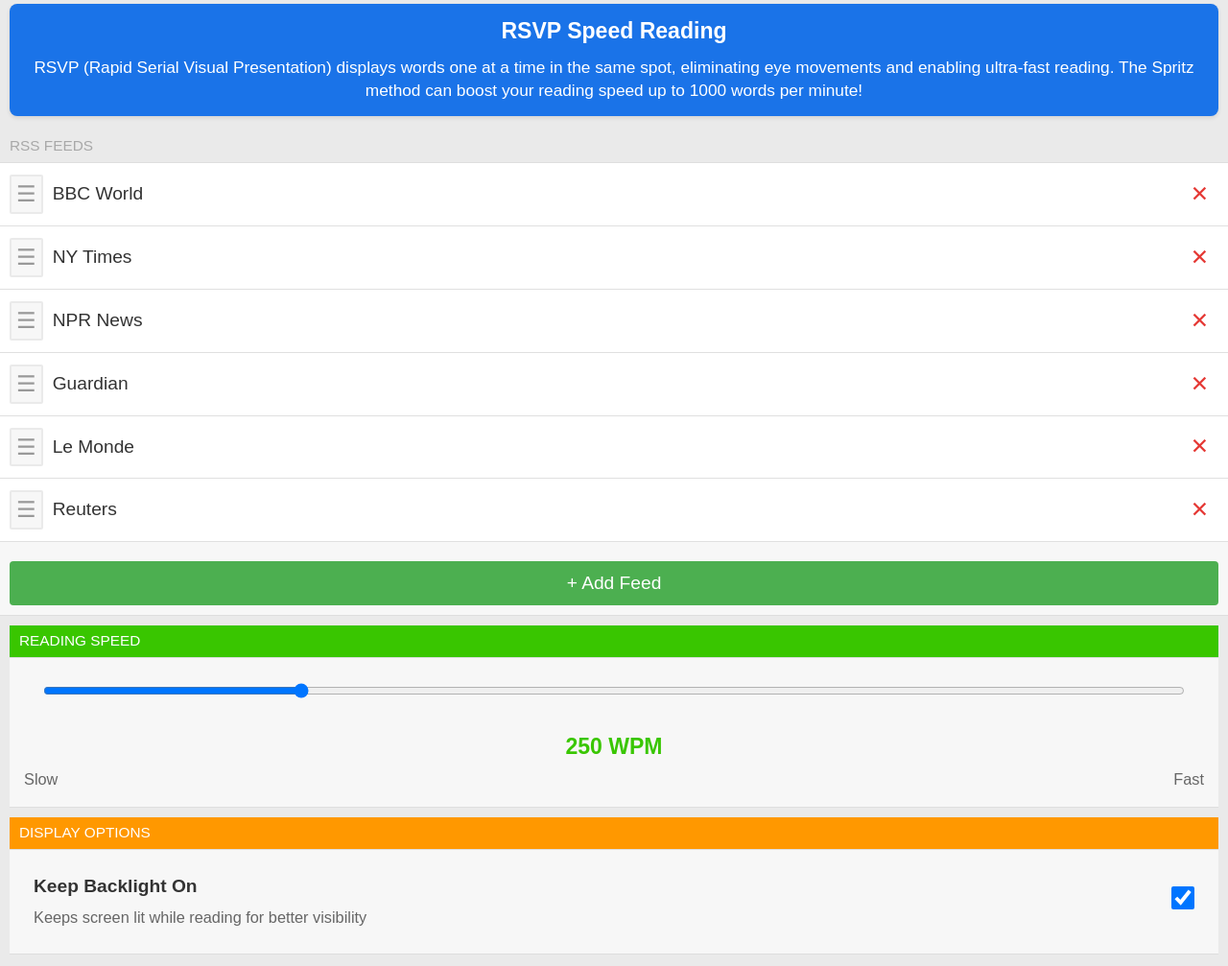
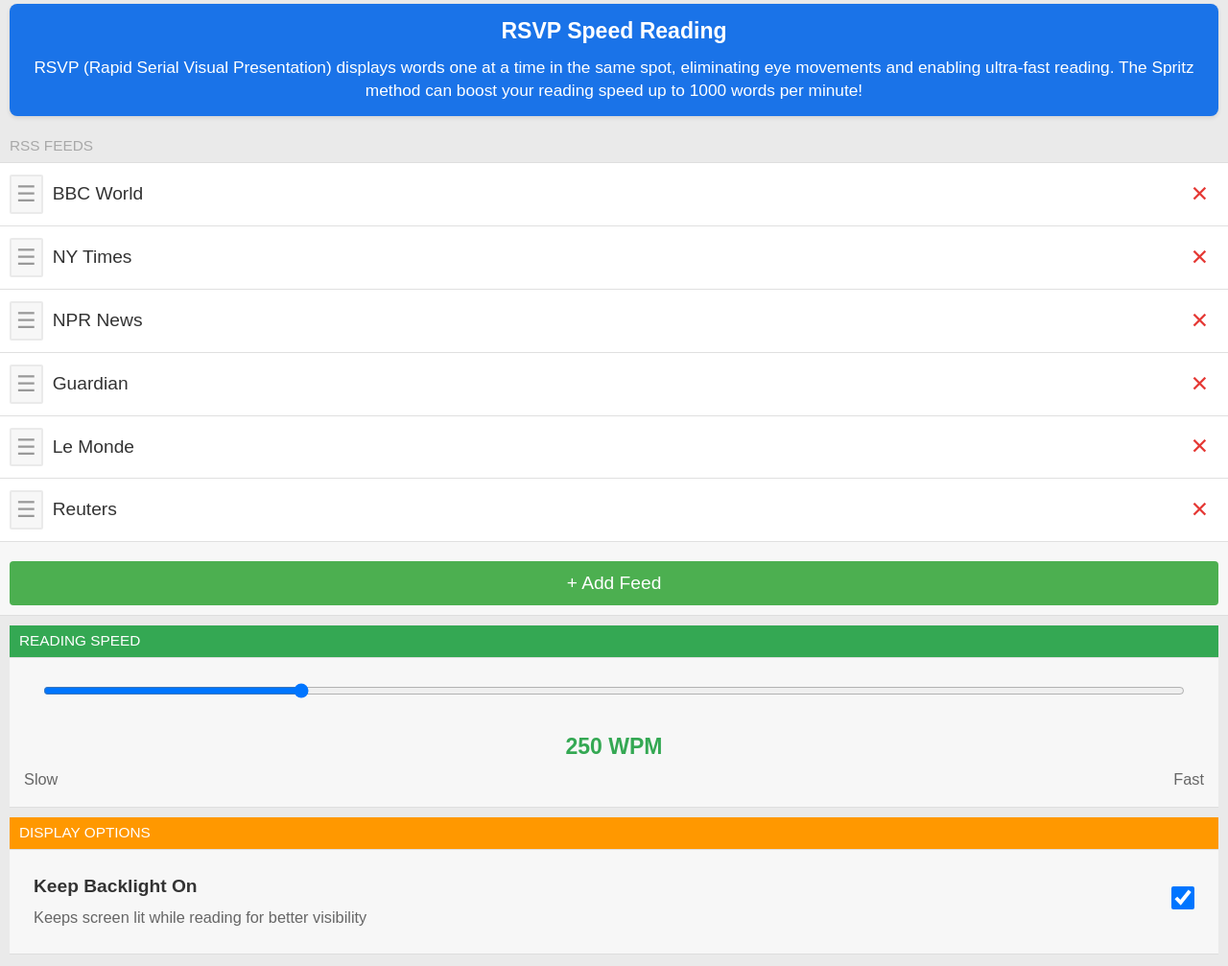
Before and after one commit to Sichroteph/RSVP-Breaking-News, a plain HTML site: page config/index.html in a window 1280 px wide. Shown: the part 63-1070 px from the top of the page at 96% size. Drawn offline with Linux system fonts and the light colour scheme; files that its build step writes are made by us from their sources; files whose address does not match are found by name.

Commit message:
Update speed color: green up to 500 WPM, orange after

```diff
--- a/config/index.html
+++ b/config/index.html
@@ -478,14 +478,14 @@
     var speedHeader = document.querySelector('.item-container:has(#input_reading_speed) .item-container-header');
 
     var speed = parseInt(speedInput.value);
-    var min = parseInt(speedInput.min);
-    var max = parseInt(speedInput.max);
 
-    // Calculate color from green to red
-    var ratio = (speed - min) / (max - min);
-    var red = Math.round(ratio * 255);
-    var green = Math.round((1 - ratio) * 255);
-    var color = 'rgb(' + red + ', ' + green + ', 0)';
+    // Green up to 500 WPM, then orange
+    var color;
+    if (speed <= 500) {
+      color = '#34a853'; // Green
+    } else {
+      color = '#ff9800'; // Orange
+    }
 
     speedDisplay.textContent = speedInput.value + ' WPM';
     speedDisplay.style.color = color;
```
Also changed, not shown: index.html (+7 -7 lines).
